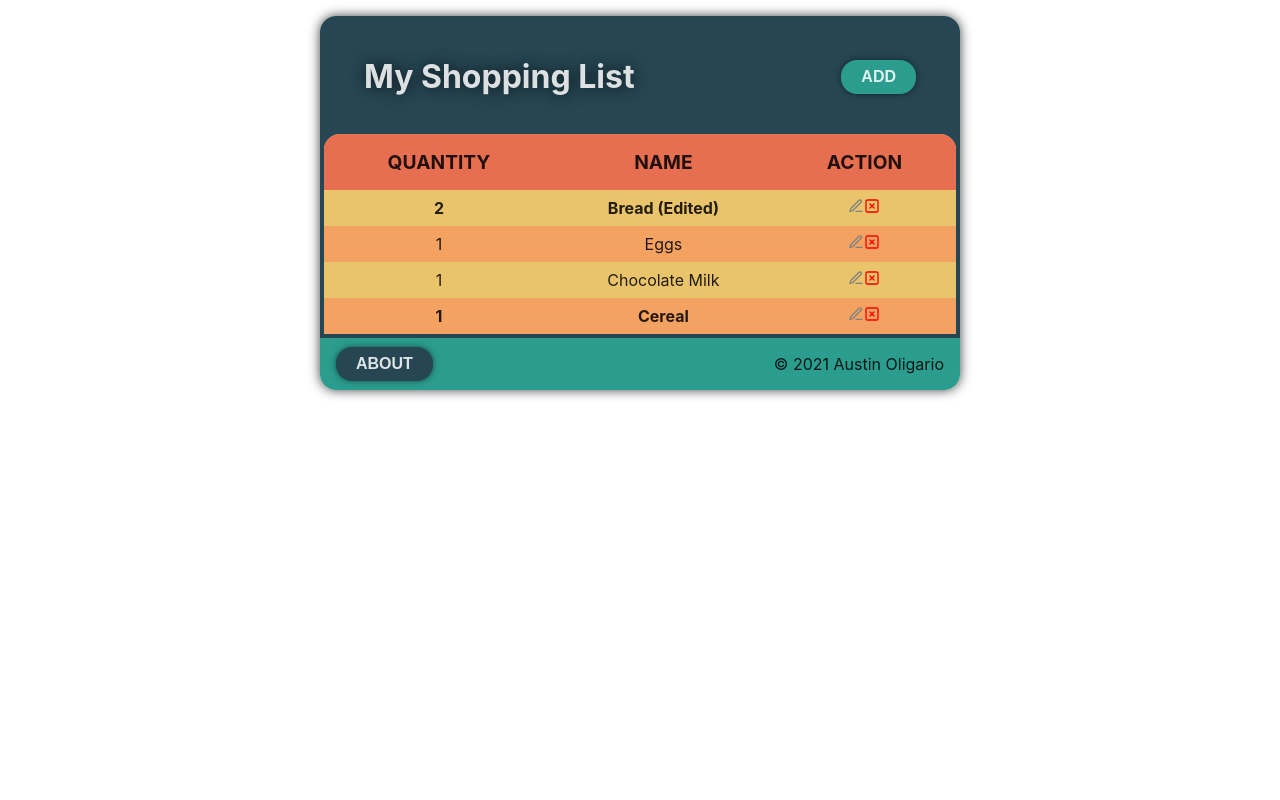
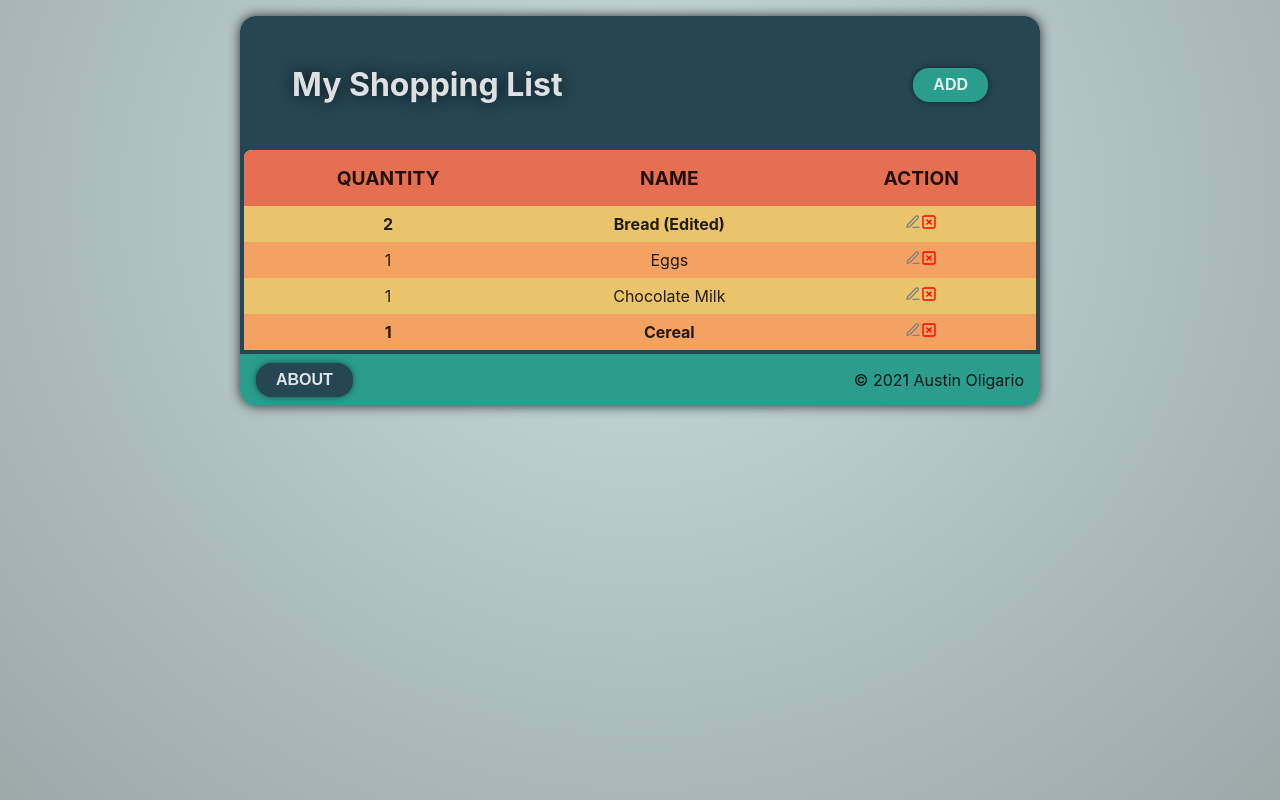
Before and after one commit to austinolig/shopping-list, a React (Create React App) app: page / in a window 1280 px wide. Built offline with nearby package versions, Linux system fonts and the light colour scheme; data requests are answered from the project's data file.

Commit message:
removed webvitals

```diff
--- a/src/index.css
+++ b/src/index.css
@@ -5,6 +5,12 @@ body {
     sans-serif;
   -webkit-font-smoothing: antialiased;
   -moz-osx-font-smoothing: grayscale;
+  background: radial-gradient(
+    farthest-corner at 50% 25%,
+    rgba(200, 220, 220),
+    rgba(155, 169, 169)
+  );
+  background-attachment: fixed;
 }
 
 header {
@@ -14,6 +20,10 @@ header {
   align-items: center;
   color: rgba(255, 255, 255, 0.85);
   text-shadow: 0 0 1rem rgba(0, 0, 0, 0.75);
+}
+
+header > h1 {
+  padding: 0.5rem;
 }
 
 footer {
@@ -28,7 +38,7 @@ footer {
 }
 
 .app {
-  width: 50%;
+  width: 62.5%;
   margin: auto;
   border-radius: 1rem;
   box-shadow: 0 0 0.75rem rgba(0, 0, 0, 0.75);
@@ -49,7 +59,7 @@ footer {
   color: rgba(0, 0, 0, 0.85);
   background-color: #e76f51;
   border-collapse: collapse;
-  border-radius: 1rem 1rem 0 0;
+  border-radius: 0.5rem 0.5rem 0 0;
   overflow: hidden;
 }
 
@@ -73,19 +83,56 @@ footer {
   padding: 0.5rem;
 }
 
-.form-add-item {
+.formArea {
+  padding: 0.5rem;
+}
+
+.formAddItem {
+  display: grid;
+  grid-template-rows: auto auto auto;
+  row-gap: 0.5rem;
+  column-gap: 0.5rem;
+}
+
+.formInputName {
+  grid-row: 1;
+  grid-column: 1 / 3;
+  display: flex;
   flex-direction: column;
 }
 
+.formInputQuantity {
+  grid-row: 2;
+  display: flex;
+  flex-direction: column;
+}
+
+.formInputImportant {
+  grid-row: 2;
+  display: flex;
+  flex-direction: column;
+}
+
+.formAddItem > input[type="submit"] {
+  grid-row: 3;
+  grid-column: 1 / 3;
+}
+
 label {
-  padding: 0.5rem;
+  padding-bottom: 0.25rem;
+  /* padding: 0 0 0.25rem 0.25rem; */
+}
+
+input:not(input[type="submit"]) {
+  padding: 0.25rem 0.5rem 0.25rem 0.5rem;
+  width: 100%;
+  box-sizing: border-box;
 }
 
 input[type="text"] {
-  width: 25%;
   border-radius: 1rem;
   outline: none;
-  padding: 0.25rem 0.5rem;
+  width: 100%;
 }
 
 input[type="text"]:focus {
@@ -93,14 +140,20 @@ input[type="text"]:focus {
 }
 
 input[type="number"] {
-  width: 25%;
   border-radius: 1rem;
   outline: none;
-  padding: 0.25rem 0.5rem;
 }
 
 input[type="number"]:focus {
   box-shadow: 0 0 0.25rem 2px #2a9d8f;
+}
+
+input[type="checkbox"] {
+  align-self: center;
+}
+
+input[type="submit"] {
+  margin-top: 0.5rem;
 }
 
 .btn {
@@ -119,6 +172,12 @@ input[type="number"]:focus {
   background-color: #2a9d8f;
 }
 
+.btnAdd {
+  display: block;
+  margin-left: auto;
+  margin-right: 0;
+}
+
 .btnAbout {
   background-color: #264653;
 }
@@ -131,7 +190,7 @@ input[type="number"]:focus {
 
 @media only screen and (max-width: 500px) {
   header {
-    padding: 0 0.75rem 0 0.75rem;
+    padding: 0.75rem;
   }
 
   footer {
@@ -139,6 +198,7 @@ input[type="number"]:focus {
   }
 
   body {
+    background: none;
     background-color: #2a9d8f;
   }
 
--- a/src/index.js
+++ b/src/index.js
@@ -2,7 +2,6 @@ import React from "react";
 import ReactDOM from "react-dom";
 import "./index.css";
 import App from "./App";
-import reportWebVitals from "./reportWebVitals";
 
 ReactDOM.render(
   <React.StrictMode>
@@ -10,8 +9,3 @@ ReactDOM.render(
   </React.StrictMode>,
   document.getElementById("root")
 );
-
-// If you want to start measuring performance in your app, pass a function
-// to log results (for example: reportWebVitals(console.log))
-// or send to an analytics endpoint. Learn more: https://bit.ly/CRA-vitals
-reportWebVitals(console.log);
```
